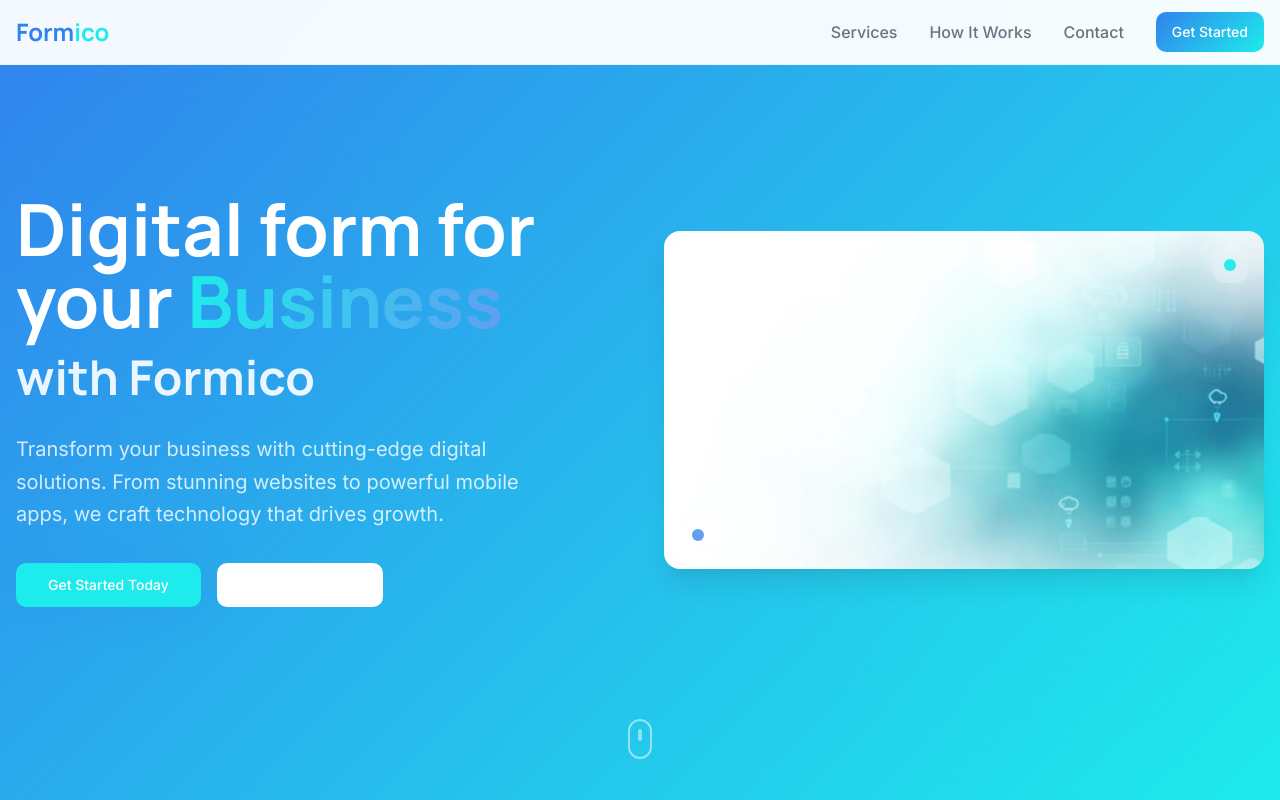
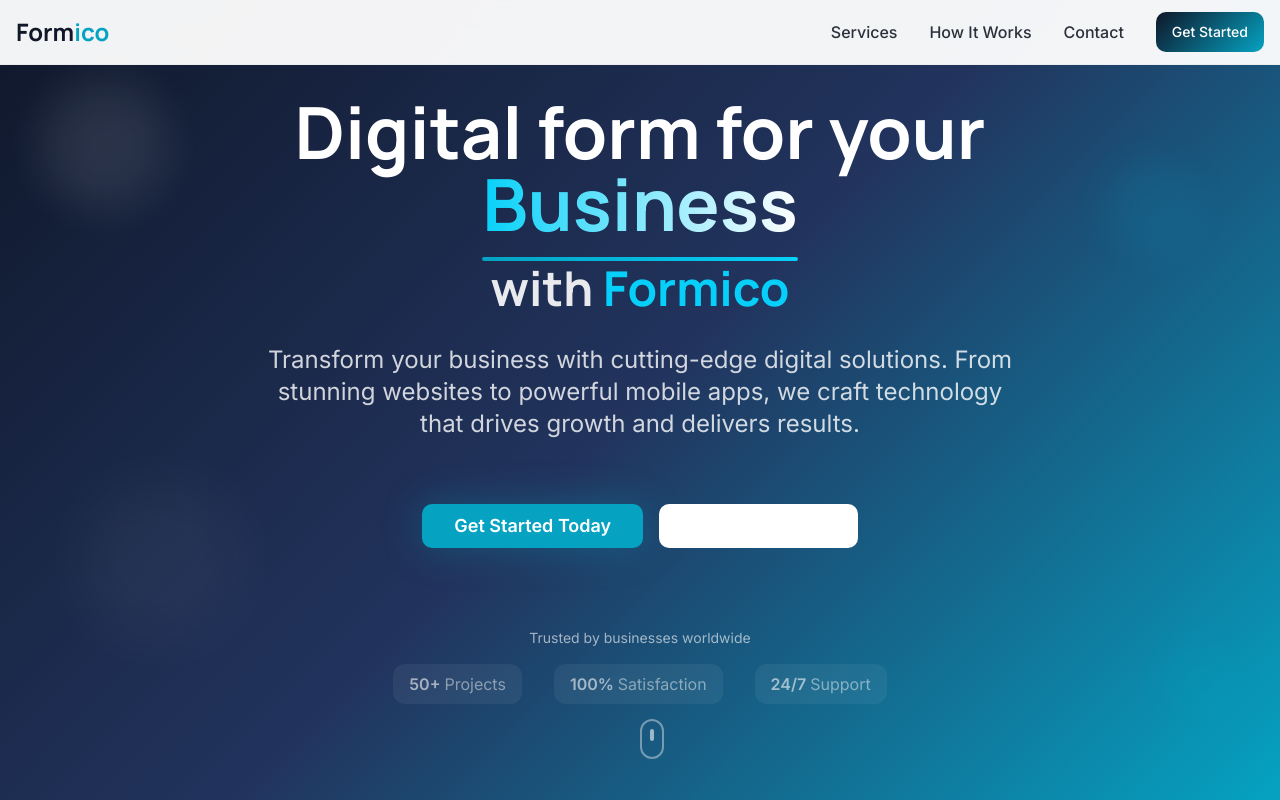
Before and after one commit to satya0dev/formico-digital-studio, a React (Vite) app: page / in a window 1280 px wide. Shown: the top 800 px of the page. Built offline with nearby package versions, Linux system fonts and the light colour scheme.

Commit message:
Fix: Improve color scheme and hero section
Update website color scheme to improve text visibility and aesthetic appeal. Refactor hero section to use a gradient background and remove the image.

```diff
--- a/src/components/landing/Footer.tsx
+++ b/src/components/landing/Footer.tsx
@@ -4,14 +4,14 @@ const Footer = () => {
   const currentYear = new Date().getFullYear();
 
   return (
-    <footer className="bg-foreground text-white py-12">
+    <footer className="bg-primary text-white py-12">
       <div className="container mx-auto px-4">
         <div className="grid md:grid-cols-2 lg:grid-cols-4 gap-8">
           {/* Company Info */}
           <div className="space-y-4">
             <div className="font-heading font-bold text-2xl">
-              <span className="text-primary-glow">Form</span>
-              <span className="text-accent">ico</span>
+              <span className="text-white">Form</span>
+              <span className="text-accent-light">ico</span>
             </div>
             <p className="text-white/70 leading-relaxed">
               Transforming businesses with cutting-edge digital solutions.
@@ -27,10 +27,10 @@ const Footer = () => {
           <div className="space-y-4">
             <h3 className="font-heading font-semibold text-lg">Services</h3>
             <ul className="space-y-2 text-white/70">
-              <li><a href="#" className="hover:text-primary-glow transition-colors">Web Development</a></li>
-              <li><a href="#" className="hover:text-primary-glow transition-colors">App Development</a></li>
-              <li><a href="#" className="hover:text-primary-glow transition-colors">POS Systems</a></li>
-              <li><a href="#" className="hover:text-primary-glow transition-colors">Video Services</a></li>
+              <li><a href="#" className="hover:text-accent-light transition-colors">Web Development</a></li>
+              <li><a href="#" className="hover:text-accent-light transition-colors">App Development</a></li>
+              <li><a href="#" className="hover:text-accent-light transition-colors">POS Systems</a></li>
+              <li><a href="#" className="hover:text-accent-light transition-colors">Video Services</a></li>
             </ul>
           </div>
 
@@ -38,10 +38,10 @@ const Footer = () => {
           <div className="space-y-4">
             <h3 className="font-heading font-semibold text-lg">Company</h3>
             <ul className="space-y-2 text-white/70">
-              <li><a href="#" className="hover:text-primary-glow transition-colors">About Us</a></li>
-              <li><a href="#" className="hover:text-primary-glow transition-colors">Our Work</a></li>
-              <li><a href="#" className="hover:text-primary-glow transition-colors">Careers</a></li>
-              <li><a href="#" className="hover:text-primary-glow transition-colors">Blog</a></li>
+              <li><a href="#" className="hover:text-accent-light transition-colors">About Us</a></li>
+              <li><a href="#" className="hover:text-accent-light transition-colors">Our Work</a></li>
+              <li><a href="#" className="hover:text-accent-light transition-colors">Careers</a></li>
+              <li><a href="#" className="hover:text-accent-light transition-colors">Blog</a></li>
             </ul>
           </div>
 
@@ -51,14 +51,14 @@ const Footer = () => {
             <div className="space-y-3">
               <a
                 href="mailto:hello@formico.dev"
-                className="flex items-center gap-2 text-white/70 hover:text-primary-glow transition-colors"
+                className="flex items-center gap-2 text-white/70 hover:text-accent-light transition-colors"
               >
                 <Mail className="w-4 h-4" />
                 <span className="text-sm">hello@formico.dev</span>
               </a>
               <a
                 href="tel:+15551234567"
-                className="flex items-center gap-2 text-white/70 hover:text-primary-glow transition-colors"
+                className="flex items-center gap-2 text-white/70 hover:text-accent-light transition-colors"
               >
                 <Phone className="w-4 h-4" />
                 <span className="text-sm">+1 (555) 123-4567</span>
@@ -74,8 +74,8 @@ const Footer = () => {
               © {currentYear} Formico. All rights reserved.
             </p>
             <div className="flex items-center gap-6 text-sm text-white/60">
-              <a href="#" className="hover:text-primary-glow transition-colors">Privacy Policy</a>
-              <a href="#" className="hover:text-primary-glow transition-colors">Terms of Service</a>
+              <a href="#" className="hover:text-accent-light transition-colors">Privacy Policy</a>
+              <a href="#" className="hover:text-accent-light transition-colors">Terms of Service</a>
             </div>
           </div>
         </div>
--- a/src/components/landing/Hero.tsx
+++ b/src/components/landing/Hero.tsx
@@ -1,59 +1,84 @@
 import { Button } from "@/components/ui/button";
-import heroImage from "@/assets/hero-image.jpg";
 
 const Hero = () => {
   return (
     <section className="relative min-h-screen flex items-center justify-center overflow-hidden bg-gradient-hero">
-      {/* Background Pattern */}
+      {/* Animated Background Elements */}
+      <div className="absolute inset-0">
+        {/* Floating geometric shapes */}
+        <div className="absolute top-20 left-10 w-32 h-32 bg-white/10 rounded-full blur-xl animate-pulse"></div>
+        <div className="absolute top-40 right-20 w-24 h-24 bg-accent/20 rounded-full blur-lg animate-pulse delay-1000"></div>
+        <div className="absolute bottom-40 left-20 w-40 h-40 bg-white/5 rounded-full blur-2xl animate-pulse delay-500"></div>
+        <div className="absolute bottom-20 right-10 w-20 h-20 bg-accent/15 rounded-full blur-md animate-pulse delay-1500"></div>
+
+        {/* Grid pattern overlay */}
         <div className="absolute inset-0 opacity-5">
-        <div className="absolute top-20 left-10 w-72 h-72 bg-primary rounded-full blur-3xl"></div>
-        <div className="absolute bottom-20 right-10 w-96 h-96 bg-accent rounded-full blur-3xl"></div>
+          <div className="absolute inset-0" style={{
+            backgroundImage: `
+              linear-gradient(rgba(255,255,255,0.1) 1px, transparent 1px),
+              linear-gradient(90deg, rgba(255,255,255,0.1) 1px, transparent 1px)
+            `,
+            backgroundSize: '50px 50px'
+          }}></div>
+        </div>
       </div>
 
       <div className="container mx-auto px-4 py-20 relative z-10">
-        <div className="grid lg:grid-cols-2 gap-12 items-center">
-          {/* Content */}
-          <div className="space-y-8 animate-fade-in">
-            <div className="space-y-4">
-              <h1 className="font-heading font-bold text-5xl lg:text-7xl leading-tight text-white">
+        <div className="max-w-4xl mx-auto text-center space-y-8 animate-fade-in">
+          {/* Main Heading */}
+          <div className="space-y-6">
+            <h1 className="font-heading font-bold text-5xl md:text-6xl lg:text-7xl leading-tight text-white">
               Digital form for your{" "}
-                <span className="bg-gradient-to-r from-accent to-primary-glow bg-clip-text text-transparent">
+              <span className="relative">
+                <span className="bg-gradient-to-r from-accent-light to-white bg-clip-text text-transparent">
                   Business
                 </span>
+                <div className="absolute -bottom-2 left-0 right-0 h-1 bg-gradient-accent rounded-full"></div>
+              </span>
             </h1>
-              <h2 className="font-heading font-bold text-4xl lg:text-5xl text-white/90">
-                with Formico
+            <h2 className="font-heading font-bold text-3xl md:text-4xl lg:text-5xl text-white/90">
+              with <span className="text-accent-light">Formico</span>
             </h2>
           </div>
 
-            <p className="text-xl text-white/80 max-w-lg leading-relaxed">
-              Transform your business with cutting-edge digital solutions. From stunning websites to powerful mobile apps, we craft technology that drives growth.
+          {/* Description */}
+          <p className="text-xl md:text-2xl text-white/80 max-w-3xl mx-auto leading-relaxed">
+            Transform your business with cutting-edge digital solutions. From stunning websites to powerful mobile apps,
+            we craft technology that drives growth and delivers results.
           </p>
 
-            <div className="flex flex-col sm:flex-row gap-4">
-              <Button size="lg" className="bg-accent hover:bg-accent/90 text-accent-foreground shadow-glow">
+          {/* CTA Buttons */}
+          <div className="flex flex-col sm:flex-row gap-4 justify-center items-center pt-8">
+            <Button
+              size="lg"
+              className="bg-accent hover:bg-accent-light text-accent-foreground shadow-glow hover:shadow-glow transition-all duration-300 px-8 py-4 text-lg font-semibold"
+            >
               Get Started Today
             </Button>
-              <Button variant="outline" size="lg" className="border-white/30 text-white hover:bg-white/10">
+            <Button
+              variant="outline"
+              size="lg"
+              className="border-2 border-white/30 text-white hover:bg-white/10 hover:border-white/50 transition-all duration-300 px-8 py-4 text-lg font-semibold backdrop-blur-sm"
+            >
               View Our Work
             </Button>
           </div>
+
+          {/* Trust Indicators */}
+          <div className="pt-12 animate-fade-in" style={{ animationDelay: '0.3s' }}>
+            <p className="text-white/60 text-sm mb-4">Trusted by businesses worldwide</p>
+            <div className="flex flex-wrap justify-center items-center gap-8 opacity-60">
+              <div className="bg-white/10 backdrop-blur-sm rounded-lg px-4 py-2">
+                <span className="text-white font-semibold">50+</span>
+                <span className="text-white/80 ml-1">Projects</span>
               </div>
-
-          {/* Hero Image */}
-          <div className="relative animate-scale-in">
-            <div className="relative rounded-2xl overflow-hidden shadow-large">
-              <img
-                src={heroImage}
-                alt="Digital transformation with Formico"
-                className="w-full h-auto object-cover"
-              />
-              {/* Floating Elements */}
-              <div className="absolute top-4 right-4 bg-white/20 backdrop-blur-md rounded-lg p-3">
-                <div className="w-3 h-3 bg-accent rounded-full animate-pulse"></div>
+              <div className="bg-white/10 backdrop-blur-sm rounded-lg px-4 py-2">
+                <span className="text-white font-semibold">100%</span>
+                <span className="text-white/80 ml-1">Satisfaction</span>
               </div>
-              <div className="absolute bottom-4 left-4 bg-white/20 backdrop-blur-md rounded-lg p-3">
-                <div className="w-3 h-3 bg-primary-glow rounded-full animate-pulse delay-300"></div>
+              <div className="bg-white/10 backdrop-blur-sm rounded-lg px-4 py-2">
+                <span className="text-white font-semibold">24/7</span>
+                <span className="text-white/80 ml-1">Support</span>
               </div>
             </div>
           </div>
@@ -61,11 +86,9 @@ const Hero = () => {
       </div>
 
       {/* Scroll Indicator */}
-      <div className="absolute bottom-8 left-1/2 transform -translate-x-1/2">
-        <div className="animate-bounce">
-          <div className="w-6 h-10 border-2 border-white/50 rounded-full flex justify-center">
-            <div className="w-1 h-3 bg-white/50 rounded-full mt-2 animate-pulse"></div>
-          </div>
+      <div className="absolute bottom-8 left-1/2 transform -translate-x-1/2 animate-bounce">
+        <div className="w-6 h-10 border-2 border-white/40 rounded-full flex justify-center">
+          <div className="w-1 h-3 bg-white/60 rounded-full mt-2 animate-pulse"></div>
         </div>
       </div>
     </section>
--- a/src/components/landing/Navbar.tsx
+++ b/src/components/landing/Navbar.tsx
@@ -37,14 +37,14 @@ const Navbar = () => {
               <button
                 key={item.name}
                 onClick={() => scrollToSection(item.href)}
-                className="text-muted-foreground hover:text-primary transition-colors font-medium"
+                className="text-foreground hover:text-primary transition-colors font-medium"
               >
                 {item.name}
               </button>
             ))}
             <Button
               onClick={() => scrollToSection("#contact")}
-              className="bg-gradient-primary hover:shadow-glow transition-all duration-300"
+              className="bg-gradient-primary hover:shadow-glow transition-all duration-300 text-white"
             >
               Get Started
             </Button>
@@ -54,7 +54,7 @@ const Navbar = () => {
           <div className="md:hidden">
             <button
               onClick={() => setIsMenuOpen(!isMenuOpen)}
-              className="p-2 text-muted-foreground hover:text-primary transition-colors"
+              className="p-2 text-foreground hover:text-primary transition-colors"
             >
               {isMenuOpen ? <X className="w-6 h-6" /> : <Menu className="w-6 h-6" />}
             </button>
@@ -69,14 +69,14 @@ const Navbar = () => {
                 <button
                   key={item.name}
                   onClick={() => scrollToSection(item.href)}
-                  className="text-left text-muted-foreground hover:text-primary transition-colors font-medium py-2"
+                  className="text-left text-foreground hover:text-primary transition-colors font-medium py-2"
                 >
                   {item.name}
                 </button>
               ))}
               <Button
                 onClick={() => scrollToSection("#contact")}
-                className="bg-gradient-primary hover:shadow-glow transition-all duration-300 w-full mt-4"
+                className="bg-gradient-primary hover:shadow-glow transition-all duration-300 w-full mt-4 text-white"
               >
                 Get Started
               </Button>
--- a/src/index.css
+++ b/src/index.css
@@ -8,32 +8,33 @@ All colors MUST be HSL.
 
 @layer base {
   :root {
-    /* Core colors - Modern tech palette */
+    /* Core colors - Modern professional palette */
     --background: 0 0% 100%;
-    --foreground: 220 15% 15%;
+    --foreground: 222 15% 20%;
 
     --card: 0 0% 100%;
-    --card-foreground: 220 15% 15%;
+    --card-foreground: 222 15% 20%;
 
     --popover: 0 0% 100%;
-    --popover-foreground: 220 15% 15%;
+    --popover-foreground: 222 15% 20%;
 
-    /* Primary - Deep ocean blue */
-    --primary: 214 84% 56%;
+    /* Primary - Professional navy blue */
+    --primary: 222 47% 11%;
     --primary-foreground: 0 0% 100%;
-    --primary-glow: 214 84% 66%;
+    --primary-light: 222 47% 25%;
 
-    /* Secondary - Soft gray */
-    --secondary: 220 14% 96%;
-    --secondary-foreground: 220 15% 15%;
+    /* Secondary - Light gray */
+    --secondary: 210 40% 96%;
+    --secondary-foreground: 222 15% 20%;
 
-    /* Muted - Light neutrals */
-    --muted: 220 14% 96%;
-    --muted-foreground: 220 8% 46%;
+    /* Muted - Subtle grays */
+    --muted: 210 40% 96%;
+    --muted-foreground: 222 8% 46%;
 
-    /* Accent - Vibrant teal */
-    --accent: 180 84% 52%;
+    /* Accent - Elegant teal */
+    --accent: 190 95% 39%;
     --accent-foreground: 0 0% 100%;
+    --accent-light: 190 95% 50%;
 
     /* Destructive */
     --destructive: 0 84% 60%;
@@ -42,18 +43,19 @@ All colors MUST be HSL.
     /* Borders and inputs */
     --border: 220 13% 91%;
     --input: 220 13% 91%;
-    --ring: 214 84% 56%;
+    --ring: 222 47% 11%;
 
-    /* Gradients */
-    --gradient-primary: linear-gradient(135deg, hsl(214 84% 56%), hsl(180 84% 52%));
-    --gradient-hero: linear-gradient(135deg, hsl(214 84% 56%) 0%, hsl(180 84% 52%) 100%);
-    --gradient-card: linear-gradient(145deg, hsl(0 0% 100%) 0%, hsl(220 14% 98%) 100%);
+    /* Gradients - Better color combinations */
+    --gradient-primary: linear-gradient(135deg, hsl(222 47% 11%) 0%, hsl(190 95% 39%) 100%);
+    --gradient-hero: linear-gradient(135deg, hsl(222 47% 11%) 0%, hsl(222 47% 25%) 50%, hsl(190 95% 39%) 100%);
+    --gradient-card: linear-gradient(145deg, hsl(0 0% 100%) 0%, hsl(210 40% 98%) 100%);
+    --gradient-accent: linear-gradient(135deg, hsl(190 95% 39%) 0%, hsl(190 95% 50%) 100%);
 
-    /* Shadows */
-    --shadow-soft: 0 4px 6px -1px hsl(220 15% 15% / 0.1), 0 2px 4px -1px hsl(220 15% 15% / 0.06);
-    --shadow-medium: 0 10px 15px -3px hsl(220 15% 15% / 0.1), 0 4px 6px -2px hsl(220 15% 15% / 0.05);
-    --shadow-large: 0 20px 25px -5px hsl(220 15% 15% / 0.1), 0 10px 10px -5px hsl(220 15% 15% / 0.04);
-    --shadow-glow: 0 0 40px hsl(214 84% 56% / 0.2);
+    /* Shadows - Better contrast */
+    --shadow-soft: 0 4px 6px -1px hsl(222 15% 20% / 0.1), 0 2px 4px -1px hsl(222 15% 20% / 0.06);
+    --shadow-medium: 0 10px 15px -3px hsl(222 15% 20% / 0.1), 0 4px 6px -2px hsl(222 15% 20% / 0.05);
+    --shadow-large: 0 20px 25px -5px hsl(222 15% 20% / 0.1), 0 10px 10px -5px hsl(222 15% 20% / 0.04);
+    --shadow-glow: 0 0 40px hsl(190 95% 39% / 0.3);
 
     --radius: 0.75rem;
 
--- a/tailwind.config.ts
+++ b/tailwind.config.ts
@@ -31,7 +31,7 @@ export default {
 				primary: {
 					DEFAULT: 'hsl(var(--primary))',
 					foreground: 'hsl(var(--primary-foreground))',
-					glow: 'hsl(var(--primary-glow))'
+					light: 'hsl(var(--primary-light))'
 				},
 				secondary: {
 					DEFAULT: 'hsl(var(--secondary))',
@@ -47,7 +47,8 @@ export default {
 				},
 				accent: {
 					DEFAULT: 'hsl(var(--accent))',
-					foreground: 'hsl(var(--accent-foreground))'
+					foreground: 'hsl(var(--accent-foreground))',
+					light: 'hsl(var(--accent-light))'
 				},
 				popover: {
 					DEFAULT: 'hsl(var(--popover))',
@@ -72,6 +73,7 @@ export default {
 				'gradient-primary': 'var(--gradient-primary)',
 				'gradient-hero': 'var(--gradient-hero)',
 				'gradient-card': 'var(--gradient-card)',
+				'gradient-accent': 'var(--gradient-accent)',
 			},
 			boxShadow: {
 				'soft': 'var(--shadow-soft)',
```
Lines whose indentation alone changed are shown as unchanged.
